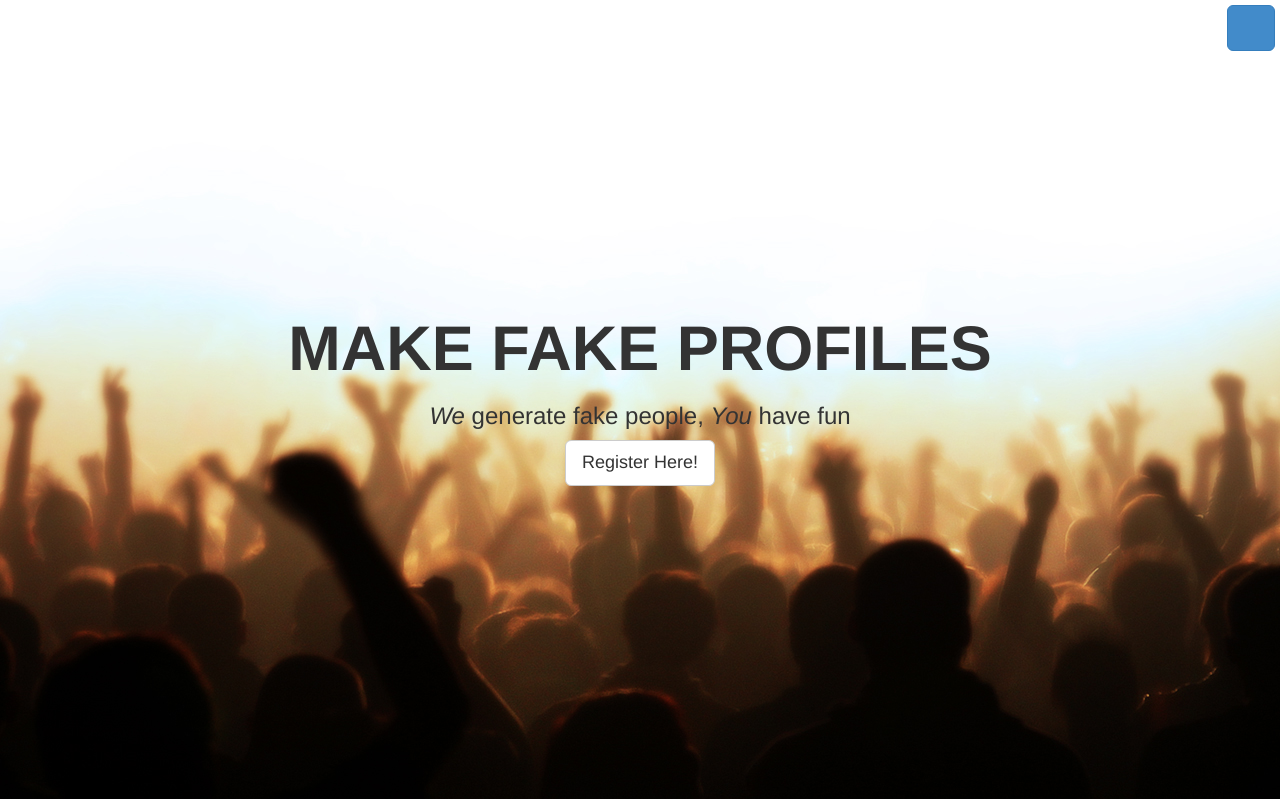
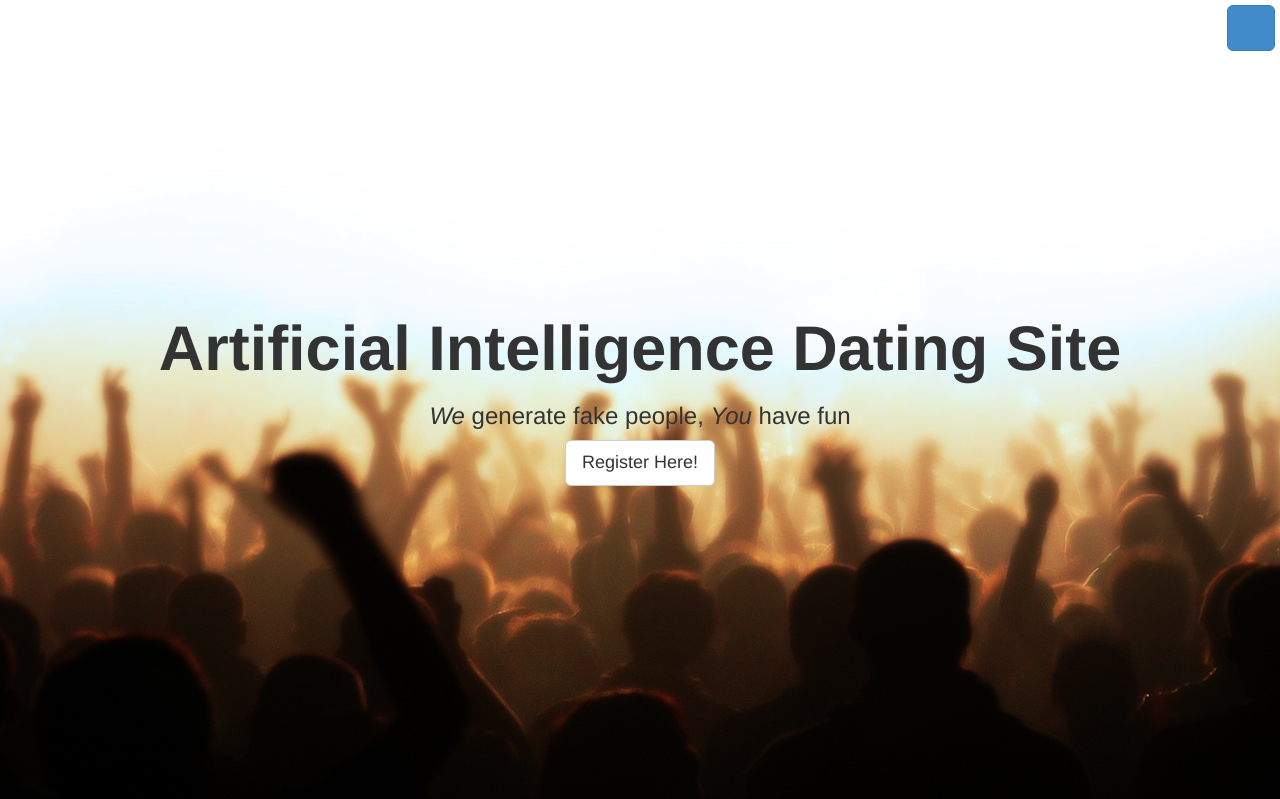
Before and after one commit to stuycs-softdev/proj2-pd6-05-FunThingsAreFun, a Flask app: page / in a window 1280 px wide. Shown: the top 799 px of the page. Run offline with Flask 2, Linux system fonts and the light colour scheme; some web fonts are replaced.

Commit message:
changed the title and name

```diff
--- a/templates/index.html
+++ b/templates/index.html
@@ -2,7 +2,7 @@
 <html lang="en">
   <head>
     <meta charset="utf-8">
-    <title>HOMEPAGE</title>
+    <title>AI Dating Site</title>
 
     <!-- Bootstrap CSS -->
     <link href="../static/css/bootstrap.css" rel="stylesheet">
@@ -17,7 +17,7 @@
     <div id="sidebar-wrapper">
       <ul class="sidebar-nav">
         <a id="menu-close" href="#" class="btn btn-default btn-lg pull-right toggle"><i class="fa fa-times"></i></a>
-        <li class="sidebar-brand">Fake Profiles</li>
+        <li class="sidebar-brand">AIs</li>
         <li><a href="#top">Home</a></li>
 	<li><a href="#about">About</a></li>
 	<li><a href="/login">Login</a></li>
@@ -28,7 +28,7 @@
     <!-- Full Page Image -->
     <div id="top" class="header">
       <div class="vert-text">
-        <h1>MAKE FAKE PROFILES</h1>
+        <h1>Artificial Intelligence Dating Site</h1>
         <h3><em>We</em> generate fake people, <em>You</em> have fun</h3>
         <a href="/login" class="btn btn-default btn-lg">Register Here!</a>
       </div>
```
